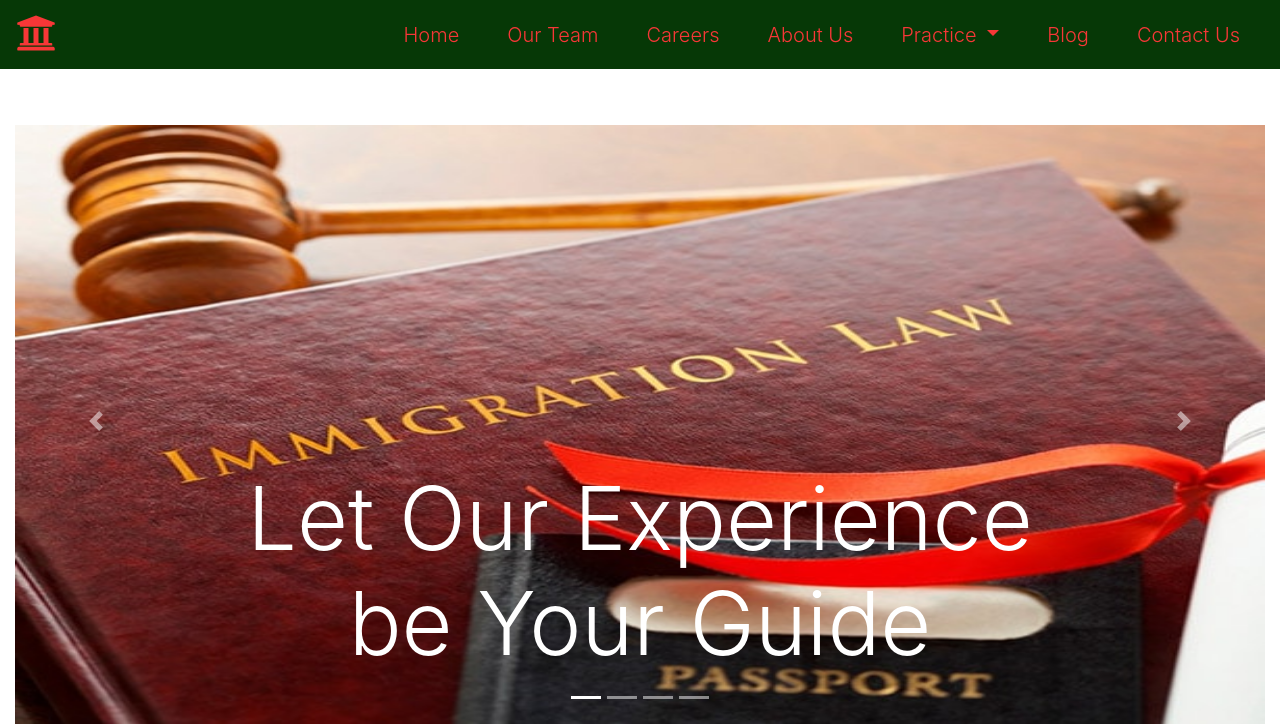
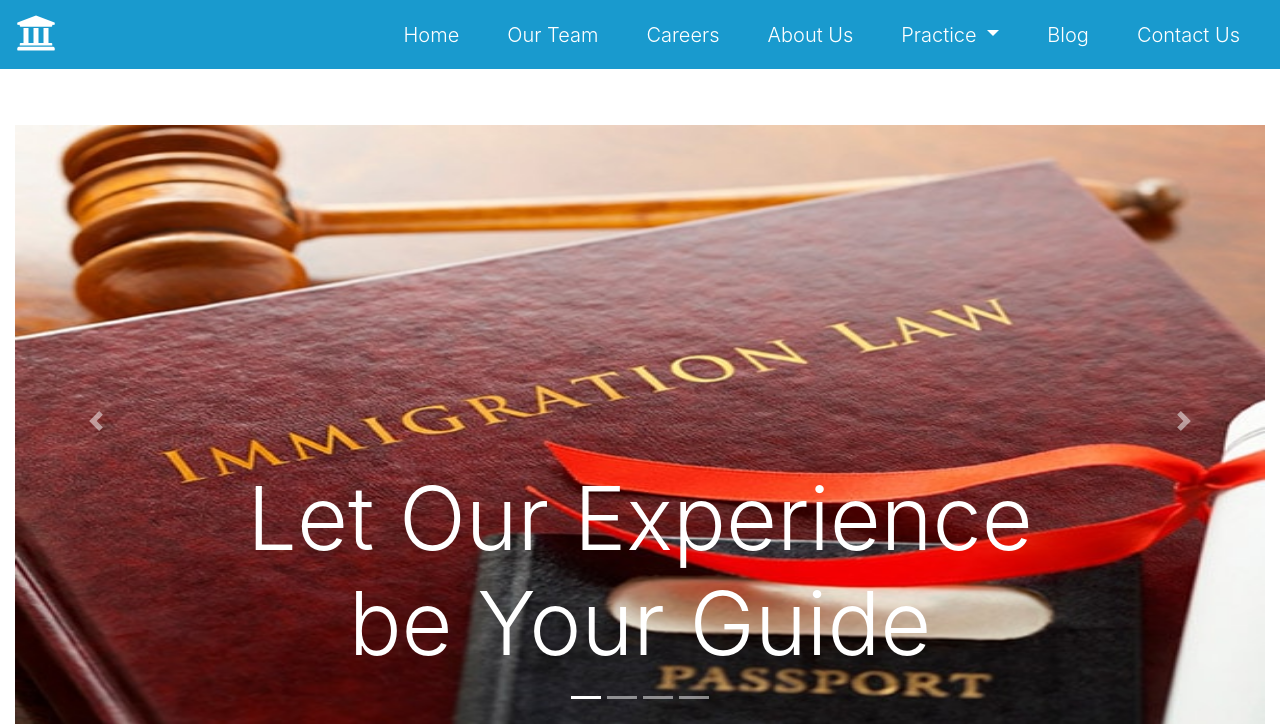
Before and after one commit to tansuf/Bethany, a PHP site: page /index.html in a window 1280 px wide. Shown: the top 724 px of the page. Run offline with PHP 8.4, Linux system fonts and the light colour scheme.

Commit message:
new navbar color

```diff
--- a/css/style.css
+++ b/css/style.css
@@ -1,9 +1,9 @@
 .color1 {
-   color: rgb(247, 55, 55) !important;
+   color: white !important;
 }
 
 .color2 {
-    background: rgb(6, 56, 6) !important;
+    background: rgb(25, 154, 206) !important;
 }
 
 .color3 {
```
